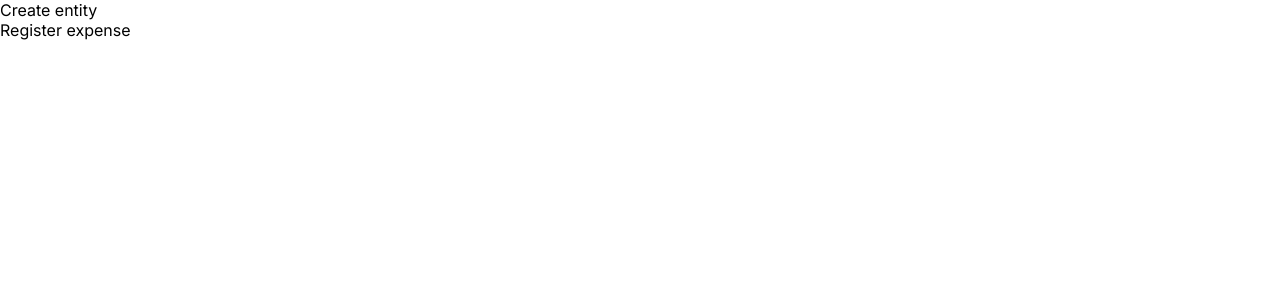
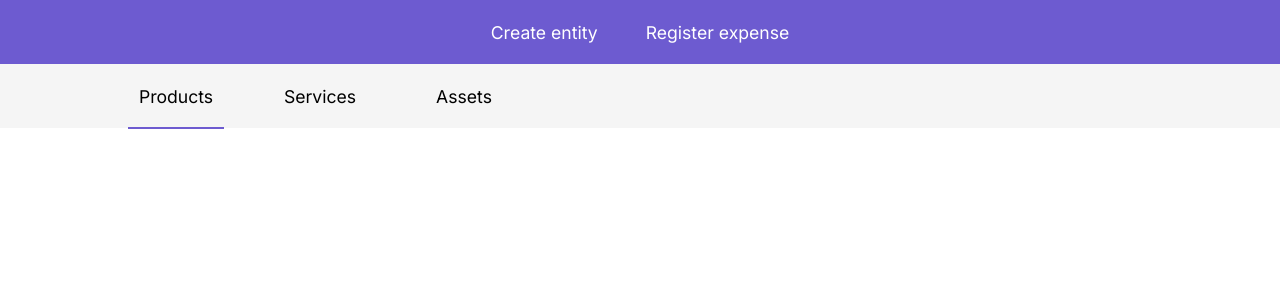
Before and after one commit to nblucas/finance-management-app, a React app in the folder frontend/: page / in a window 1280 px wide. Shown: the top 300 px of the page. Built offline with nearby package versions, Linux system fonts and the light colour scheme; the HTML template or start-up script is replaced by a standard one.

Commit message:
feat: component Tab created

```diff
--- a/frontend/src/App.tsx
+++ b/frontend/src/App.tsx
@@ -1,8 +1,15 @@
 import "./global-styles.css"
 import Header from "./layouts/header/Header"
+import Tab from "./components/tab/Tab"
+import { entitiesTabValues } from "./models/model-entities"
 
 function App() {
-  return <Header />
+  return (
+    <>
+      <Header />
+      <Tab tabTitles={entitiesTabValues}/>
+    </>
+  )
 }
 
 export default App
--- /dev/null
+++ b/frontend/src/components/tab/Tab.module.css
@@ -0,0 +1,37 @@
+.tabContainer {
+  height: 4rem;
+  padding: 0 var(--side-margin);
+  background-color: var(--bg-secondary);
+  list-style: none;
+  font-size: 1.1rem;
+  display: flex;
+  justify-content: start;
+  align-items: center;
+  gap: 3rem;
+}
+
+.tabItemContainer {
+  height: 100%;
+  width: 6rem;
+  display: flex;
+  align-items: center;
+  justify-content: center;
+}
+
+.tabItemContainer:hover {
+  cursor: pointer;
+  color: rgb(122, 122, 122);
+}
+
+.tabItemContainerActive {
+  border-bottom: 2px solid var(--accent-primary);
+  margin-bottom: -2px;
+}
+
+.tabItem {
+  border: none;
+  background: none;
+  font-size: inherit;
+  color: inherit;
+  cursor: inherit;
+}
--- /dev/null
+++ b/frontend/src/components/tab/Tab.tsx
@@ -0,0 +1,31 @@
+import { useState } from "react"
+import styles from "./Tab.module.css"
+
+type TabProps = {
+  tabTitles: {
+    id: number,
+    title: string
+  }[]
+}
+
+export default function Tab(props: TabProps) {
+  const { tabTitles } = props
+  const [currentTab, setCurrentTable] = useState(tabTitles[0])
+
+  return (
+    <ul className={styles.tabContainer}>
+      {tabTitles.map((value) => {
+        const isTabActive = currentTab === value
+        const tabActiveStyle = isTabActive ? styles.tabItemContainerActive : ""
+
+        return (
+          <li key={`${value.id}`} className={`${styles.tabItemContainer} ${tabActiveStyle}`}>
+            <button className={styles.tabItem} onClick={() => { console.log(value); setCurrentTable(value) }}>
+              {value.title}
+            </button>
+          </li>
+        )
+      })}
+    </ul>
+  )
+}
--- a/frontend/src/global-styles.css
+++ b/frontend/src/global-styles.css
@@ -18,6 +18,15 @@
   --text-secondary: #525252;
   --text-disabled: #A3A3A3;
 
-  --state-hover: #E0E0E0;
-  --state-active: #CFCFCF;
+  --accent-primary: #6D5BD0;
+  --accent-hover: #5A4BC4;
+  --accent-active: #4C3FA8;
+
+  --accent-soft: #d5c9ff;
+  --accent-border: #C9C2F0;
+
+  --accent-text: #FFF;
+  --accent-text-hover: rgb(217, 217, 217);
+
+  --side-margin: 8rem;
 }
--- a/frontend/src/layouts/header/Header.module.css
+++ b/frontend/src/layouts/header/Header.module.css
@@ -1,25 +1,25 @@
-header {
-  height: 3rem;
-  background-color: var(--bg-secondary);
-  color: var(--text-primary);
+.header {
+  height: 4rem;
+  background-color: var(--accent-primary);
+  color: #FFF;
   font-size: 1.1rem;
   display: flex;
   align-items: center;
   justify-content: center;
 }
 
-ul {
+.navContainer {
   display: flex;
   justify-content: center;
   align-items: center;
   gap: 3rem;
 }
 
-li {
+.navItem {
   list-style: none;
 }
 
-li:hover {
+.navItem:hover {
   cursor: pointer;
-  color: var(--text-secondary);
+  color: var(--accent-text-hover);
 }
--- a/frontend/src/layouts/header/Header.tsx
+++ b/frontend/src/layouts/header/Header.tsx
@@ -2,13 +2,13 @@ import styles from "./Header.module.css"
 
 export default function Header() {
   return (
-    <header>
+    <header className={styles.header}>
       <nav>
-        <ul>
-          <li>
+        <ul className={styles.navContainer}>
+          <li className={styles.navItem}>
             Create entity
           </li>
-          <li>
+          <li className={styles.navItem}>
             Register expense
           </li>
         </ul>
--- /dev/null
+++ b/frontend/src/models/model-entities.ts
@@ -0,0 +1,15 @@
+
+export const entitiesTabValues = [
+  {
+    id: 0,
+    title: "Products"
+  },
+  {
+    id: 1,
+    title: "Services"
+  },
+  {
+    id: 2,
+    title: "Assets"
+  }
+]
```
